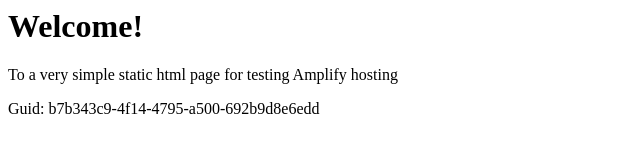
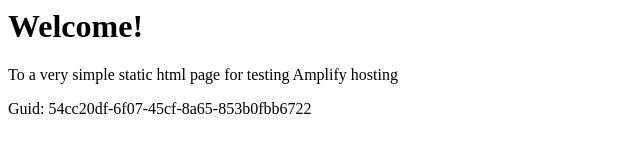
Before and after one commit to aws-aemilia-mxp/Github-PR-Commit-Integration-Test-DoNotTouch-GithubWebhookPreviewCanaryTest-v1-prod-eu-south-1, a website: page src/index.html in a window 1280 px wide. Shown: the full height of the page, 0-640 px from the left. Drawn offline with Linux system fonts and the light colour scheme.

Commit message:
commit from integ tests

```diff
--- a/src/index.html
+++ b/src/index.html
@@ -12,6 +12,6 @@
 <body>
     <h1>Welcome!</h1>
     <p>To a very simple static html page for testing Amplify hosting</p>
-    <p>Guid: b7b343c9-4f14-4795-a500-692b9d8e6edd</p></body>
+    <p>Guid: 54cc20df-6f07-45cf-8a65-853b0fbb6722</p></body>
 
 </html>
```
